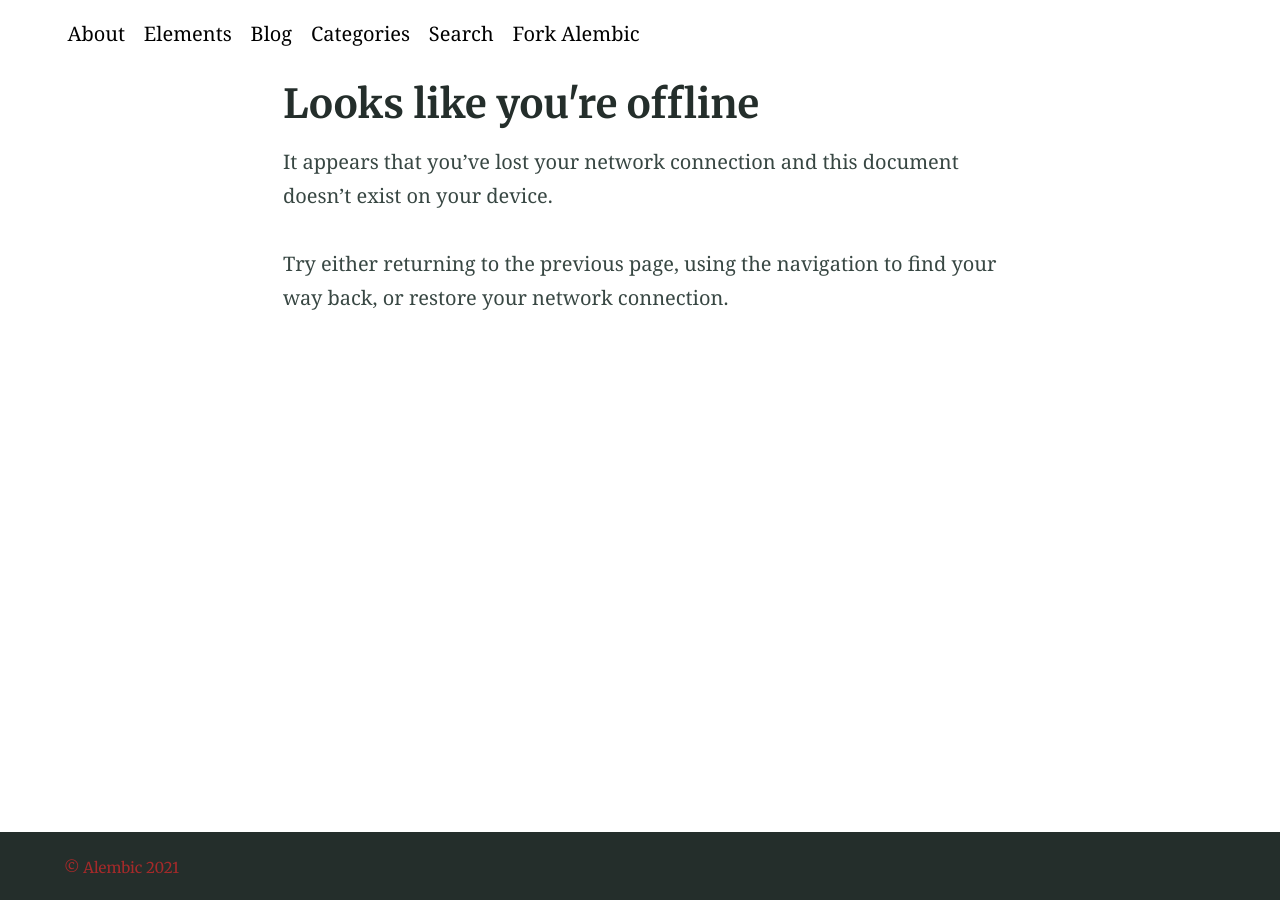
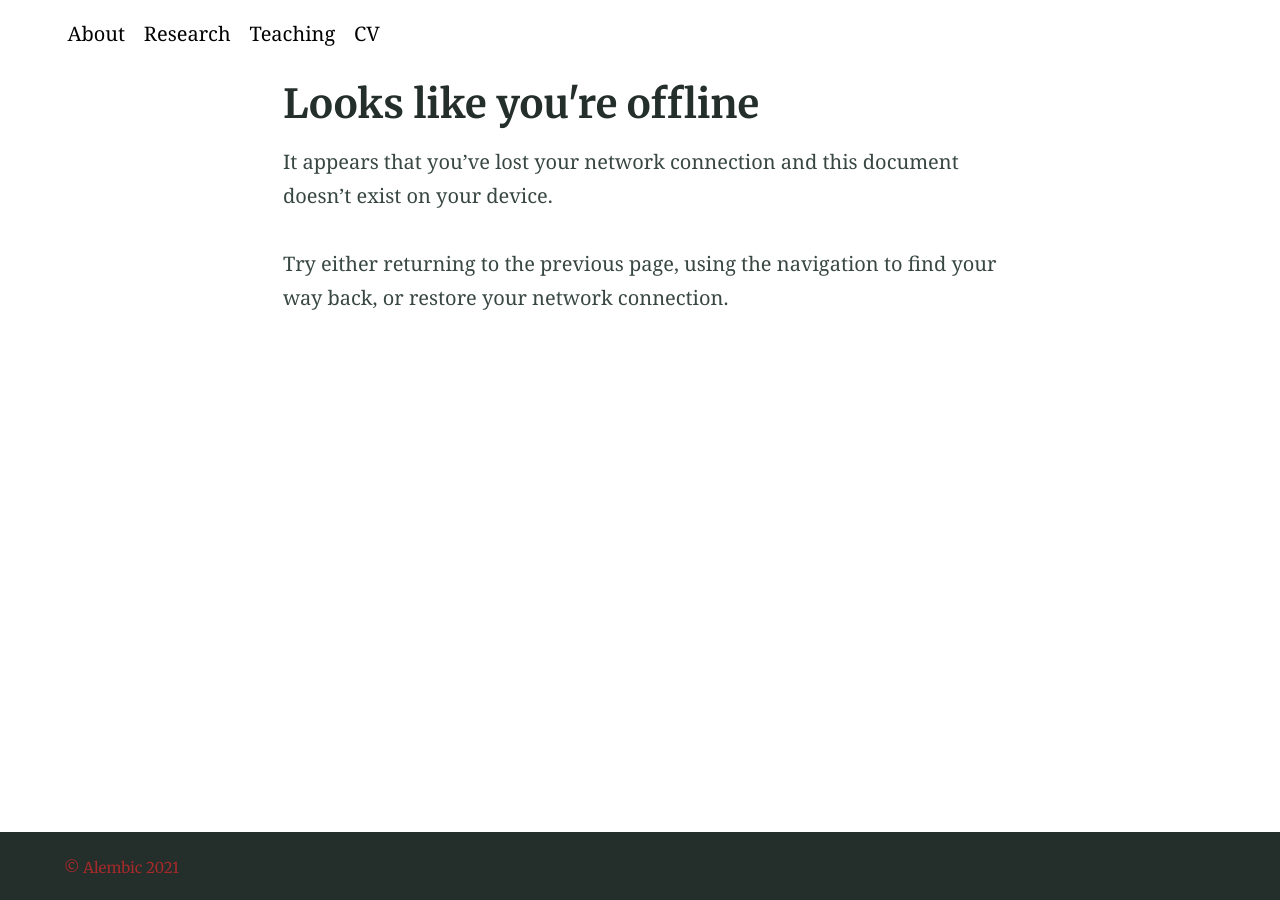
Before and after one commit to kathrynglink/annacnelson.github.io, a Jekyll site: the page built from offline.md, in a window 1280 px wide. Built offline with Jekyll 4.4.1, drawn with Linux system fonts in a browser that asks for light colours.

Commit message:
Update _config.yml

```diff
--- a/_config.yml
+++ b/_config.yml
@@ -123,16 +123,12 @@ favicons: # Favicons are also used in the manifest file. Syntax is 'size: path'
 navigation_header:
 - title: About
   url: /
-- title: Elements
+- title: Research
   url: /elements/
-- title: Blog
+- title: Teaching
   url: /blog/
-- title: Categories
+- title: CV
   url: /categories/
-- title: Search
-  url: /search/
-- title: Fork Alembic
-  url: https://github.com/daviddarnes/alembic
 
 navigation_footer:
 - title:
```
